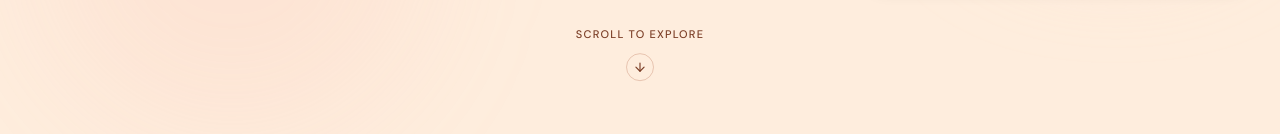
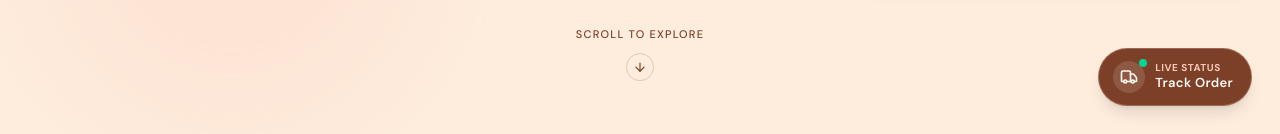
Before and after one commit to pastrypaws012-arch/Pastry_Paws, a React (Vite) app: page / in a window 1280 px wide. Shown: the part 666-800 px from the top of the page. Built offline with nearby package versions, Linux system fonts and the light colour scheme; no server answers.

Commit message:
Keep Track Order button strictly in floating action button and footer button

```diff
--- a/src/App.jsx
+++ b/src/App.jsx
@@ -7,6 +7,7 @@ import { HomePage } from './pages/HomePage';
 import { MenuPage } from './pages/MenuPage';
 import { TrackOrderPage } from './pages/TrackOrderPage';
 import { AdminPage } from './pages/AdminPage';
+import { FloatingTrackButton } from './components/FloatingTrackButton';
 
 function App() {
   return (
@@ -79,6 +80,8 @@ function App() {
             />
           </Routes>
         </main>
+        {/* Floating Quick Track Button */}
+        <FloatingTrackButton />
       </div>
     </BrowserRouter>
   );
--- /dev/null
+++ b/src/components/FloatingTrackButton.jsx
@@ -0,0 +1,53 @@
+import React from 'react';
+import { Link, useLocation } from 'react-router-dom';
+import { Truck } from 'lucide-react';
+import { motion, AnimatePresence } from 'motion/react';
+
+export function FloatingTrackButton() {
+  const location = useLocation();
+
+  // Hide the floating button if already on the track order or admin pages
+  if (
+    location.pathname === '/track-order' ||
+    location.pathname === '/order-status' ||
+    location.pathname.startsWith('/admin')
+  ) {
+    return null;
+  }
+
+  return (
+    <AnimatePresence>
+      <motion.div
+        initial={{ opacity: 0, y: 20, scale: 0.9 }}
+        animate={{ opacity: 1, y: 0, scale: 1 }}
+        exit={{ opacity: 0, y: 20, scale: 0.9 }}
+        transition={{ type: 'spring', damping: 20, stiffness: 300 }}
+        className="fixed bottom-5 right-5 sm:bottom-7 sm:right-7 z-40"
+      >
+        <Link
+          to="/track-order"
+          className="group flex items-center gap-2.5 bg-[#7C3F27] hover:bg-[#5E2B19] text-[#FFF9F3] pl-3 pr-4 py-2.5 sm:pl-3.5 sm:pr-4.5 sm:py-3 rounded-full shadow-lg hover:shadow-xl border border-[#F9C8B5]/30 active:scale-95 transition-all duration-300"
+          aria-label="Track your order status with mobile number"
+        >
+          {/* Icon Badge */}
+          <span className="relative flex items-center justify-center w-7 h-7 sm:w-8 sm:h-8 rounded-full bg-[#FEEDDD]/15 text-[#FFF9F3] group-hover:scale-110 transition-transform">
+            <Truck className="w-4 h-4 sm:w-4.5 sm:h-4.5 stroke-[2.2]" />
+            {/* Subtle beacon pulse */}
+            <span className="absolute -top-0.5 -right-0.5 w-2 h-2 rounded-full bg-emerald-400 animate-ping opacity-75" />
+            <span className="absolute -top-0.5 -right-0.5 w-2 h-2 rounded-full bg-emerald-400" />
+          </span>
+
+          {/* Text */}
+          <div className="flex flex-col text-left">
+            <span className="text-[10px] uppercase font-bold tracking-wider text-[#F9C8B5] leading-none">
+              Live Status
+            </span>
+            <span className="text-xs sm:text-[13px] font-semibold text-[#FFF9F3] tracking-wide leading-tight mt-0.5">
+              Track Order
+            </span>
+          </div>
+        </Link>
+      </motion.div>
+    </AnimatePresence>
+  );
+}
--- a/src/components/Footer.jsx
+++ b/src/components/Footer.jsx
@@ -135,16 +135,6 @@ export function Footer() {
 
           <div className="flex items-center gap-4">
             <Link
-              to="/track-order"
-              className="text-[11px] text-[#F9C8B5] hover:text-[#FFF9F3] underline underline-offset-4 transition-colors font-medium flex items-center gap-1"
-            >
-              <Package className="w-3 h-3" />
-              <span>Track Order Status</span>
-            </Link>
-
-            <span className="opacity-40">•</span>
-
-            <Link
               to="/admin"
               className="text-[11px] text-[#D29C83] hover:text-[#FEEDDD] underline underline-offset-4 transition-colors"
             >
--- a/src/components/Navbar.jsx
+++ b/src/components/Navbar.jsx
@@ -123,7 +123,7 @@ export function Navbar() {
                 href={whatsappUrl}
                 target="_blank"
                 rel="noopener noreferrer"
-                className="hidden sm:inline-flex items-center gap-2 bg-[#7C3F27] text-[#FEEDDD] px-4.5 py-2.5 rounded-full text-xs md:text-sm font-medium tracking-wide whitespace-nowrap hover:bg-[#5E2B19] transition-all shadow-xs hover:shadow active:scale-[0.98] shrink-0"
+                className="hidden sm:inline-flex items-center gap-2 bg-[#7C3F27] text-[#FEEDDD] px-4 py-2 sm:px-4.5 sm:py-2.5 rounded-full text-xs md:text-sm font-medium tracking-wide whitespace-nowrap hover:bg-[#5E2B19] transition-all shadow-xs hover:shadow active:scale-[0.98] shrink-0"
               >
                 <MessageCircle className="w-3.5 h-3.5 text-[#F9C8B5]" />
                 <span className="whitespace-nowrap">Inquire on WhatsApp</span>
@@ -133,7 +133,7 @@ export function Navbar() {
               <button
                 type="button"
                 onClick={() => setMobileMenuOpen(true)}
-                className="lg:hidden p-2.5 rounded-full text-[#411C10] bg-[#FEE5D2]/80 hover:bg-[#FEE5D2] transition-colors focus-visible:outline-none focus-visible:ring-2 focus-visible:ring-[#7C3F27]"
+                className="lg:hidden p-2 rounded-full text-[#411C10] bg-[#FEE5D2]/80 hover:bg-[#FEE5D2] transition-colors focus-visible:outline-none focus-visible:ring-2 focus-visible:ring-[#7C3F27]"
                 aria-label="Open navigation menu"
                 aria-expanded={mobileMenuOpen}
               >
```
